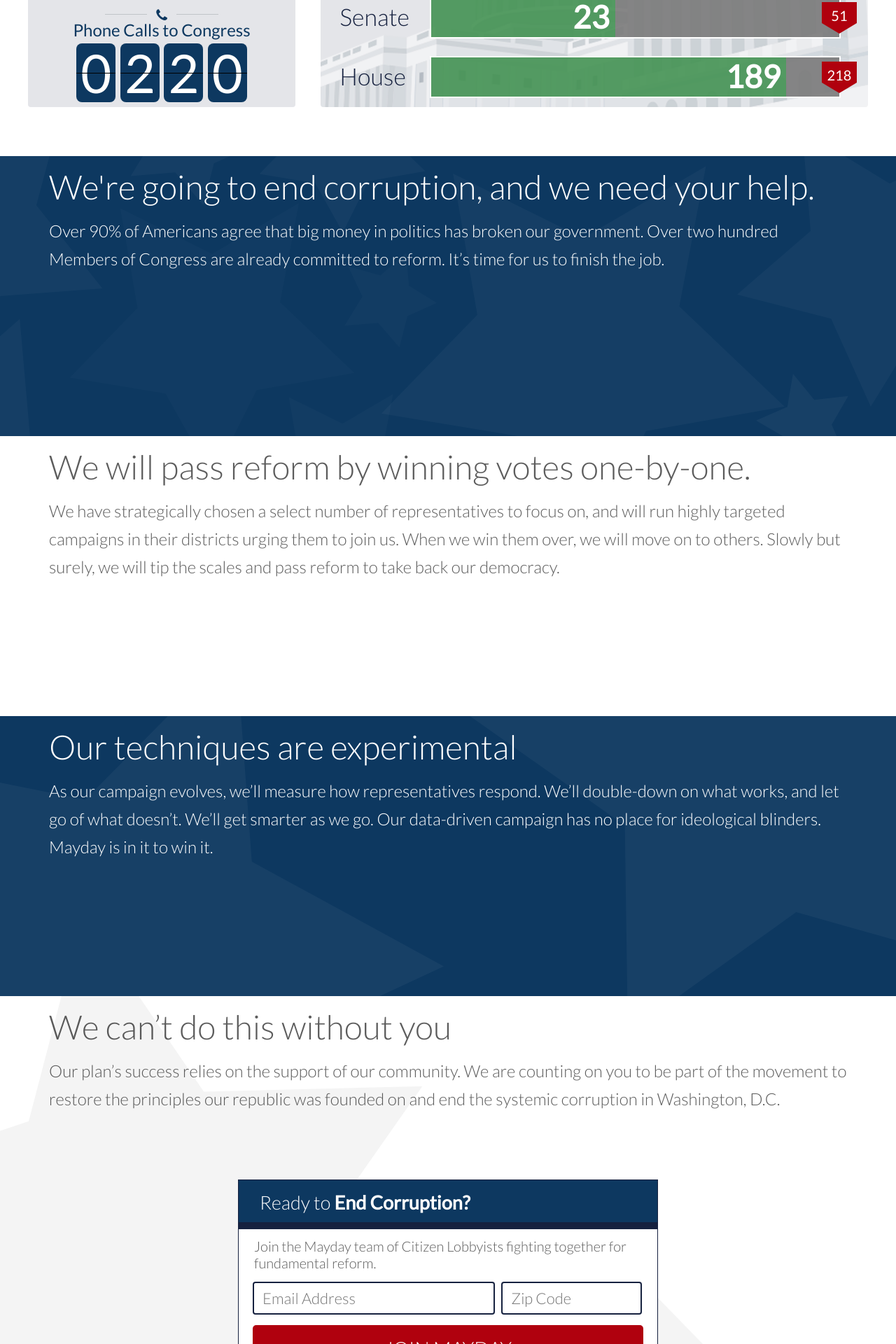
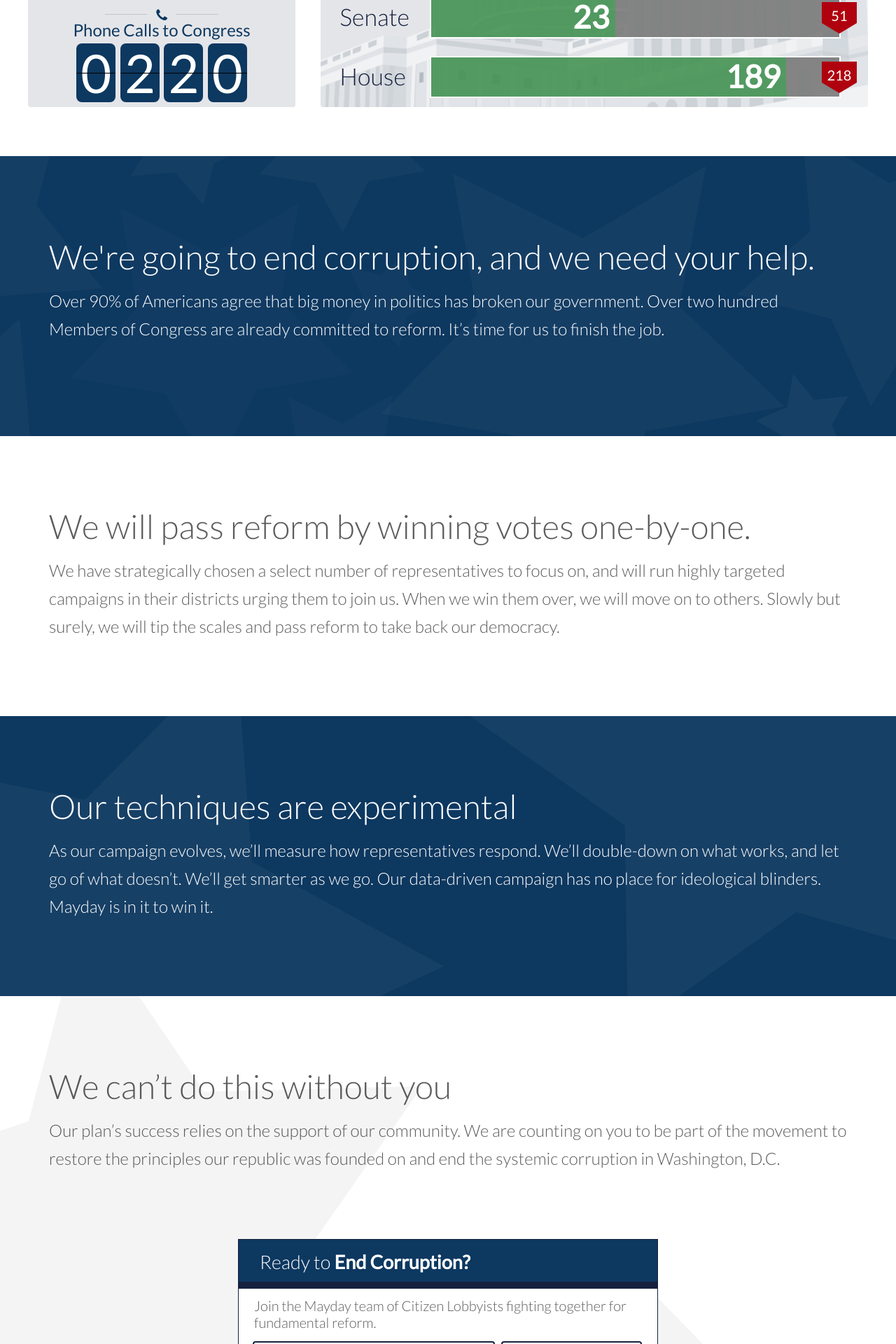
Before and after one commit to MayOneUS/mayday-2.0-frontend, a Jekyll site: the page built from index.html, in a window 1280 px wide. Shown: the part 964-2884 px from the top of the page at 70% size. Built offline with Jekyll 4.4.1, drawn with Linux system fonts in a browser that asks for light colours; nearby versions of some CDN libraries; some web fonts are replaced.

Commit message:
vertically centered text on homepage panels

```diff
--- a/_sass/_index.scss
+++ b/_sass/_index.scss
@@ -68,16 +68,15 @@
     height: 400px;
     background: $navy-blue-light-color;
     color: #ffffff;
-    padding: 30px 0px;
     position: relative;
   }
 
   .light-panel {
     height: 400px;
-    padding: 30px 0px;
   }
 
   .panel-two {
+    padding-top: 130px;
     overflow: hidden;
     position: relative;
     .bg-star:first-of-type {
@@ -183,9 +182,11 @@
   }
 
   .panel-three {
+    padding-top: 115px;
   }
 
   .panel-four {
+    padding-top: 115px;
     position: relative;
     overflow: hidden;
     .bg-star:first-of-type {
@@ -211,7 +212,8 @@
   }
 
   .panel-five {
-    height: 950px;
+    padding-top: 115px;
+    height: 1000px;
     position: relative;
     overflow: hidden;
     .bg-star:first-of-type {
```
